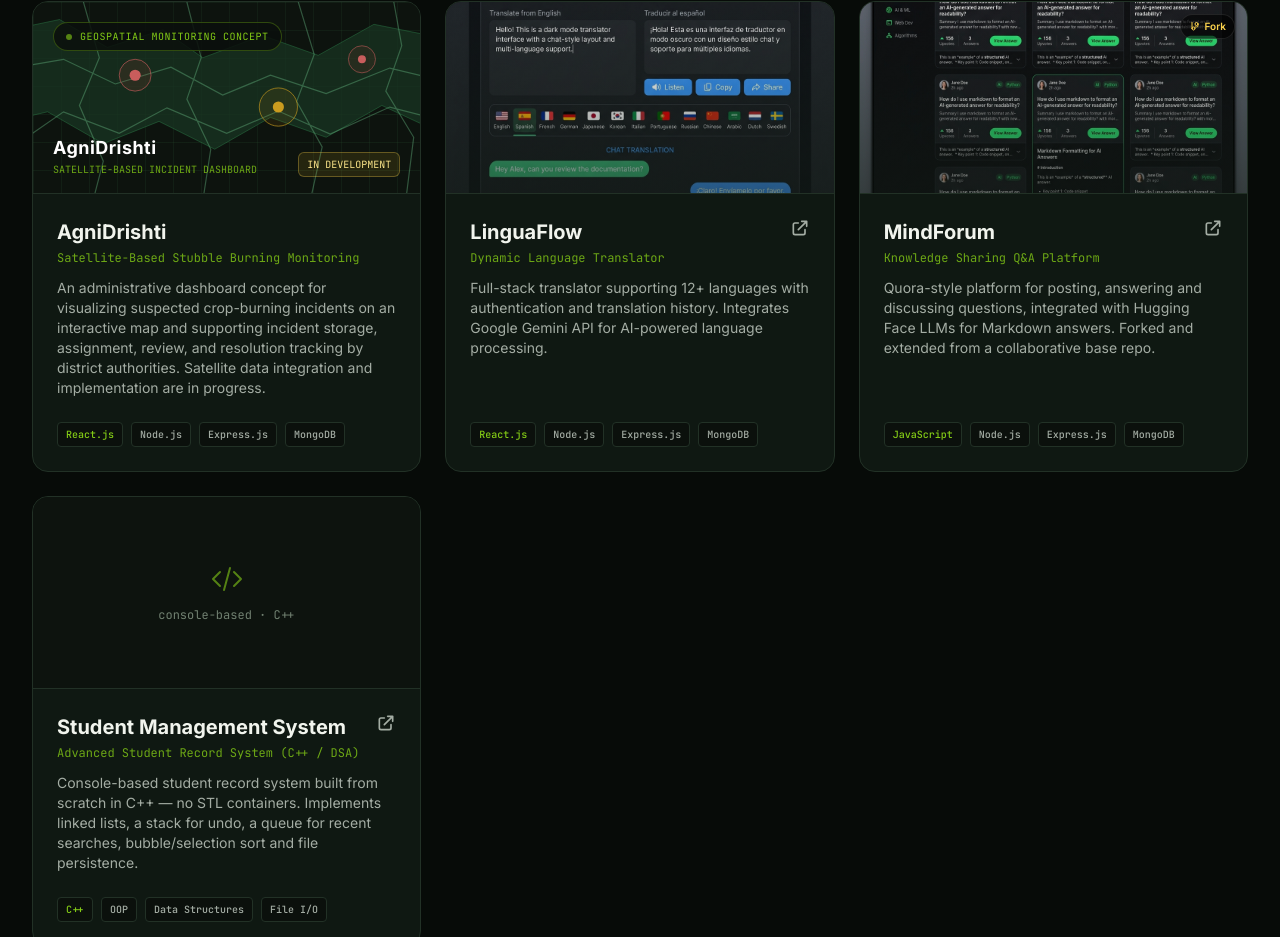
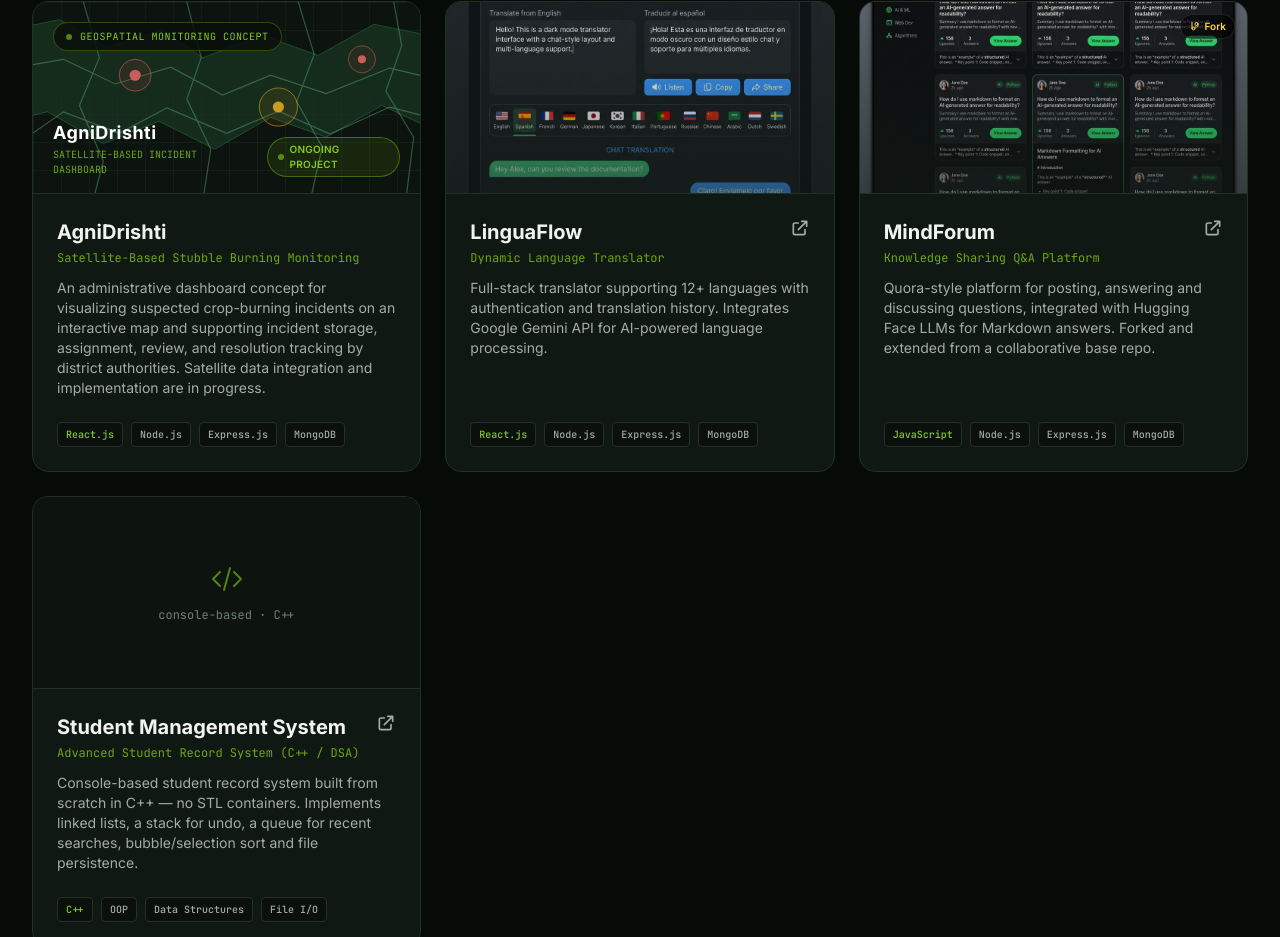
Before and after one commit to ALTAF-ANSARI/My-Portfolio-Website, a Next.js app: page / in a window 1280 px wide. Shown: the part 1933-2870 px from the top of the page. Built offline with nearby package versions, Linux system fonts and the light colour scheme; no server answers.

Commit message:
style(portfolio): mark AgniDrishti as ongoing project

```diff
--- a/src/components/Projects.jsx
+++ b/src/components/Projects.jsx
@@ -56,7 +56,7 @@ export default function Projects() {
                         <p className="text-lg font-bold tracking-wide text-white">AgniDrishti</p>
                         <p className="text-[10px] font-mono text-accent-green/80">SATELLITE-BASED INCIDENT DASHBOARD</p>
                       </div>
-                      <span className="rounded-md border border-amber-300/30 bg-amber-400/10 px-2 py-1 text-[10px] font-mono text-amber-200">IN DEVELOPMENT</span>
+                      <span role="status" aria-label="Ongoing project" className="inline-flex items-center gap-1.5 rounded-full border border-accent-green/40 bg-accent-green/10 px-2.5 py-1 text-[10px] font-semibold uppercase tracking-wide text-accent-green shadow-sm"><span className="h-1.5 w-1.5 rounded-full bg-accent-green animate-pulse"></span>Ongoing Project</span>
                     </div>
                   </div>
                 ) : project.name === "LinguaFlow" || project.name === "MindForum" ? (
```
